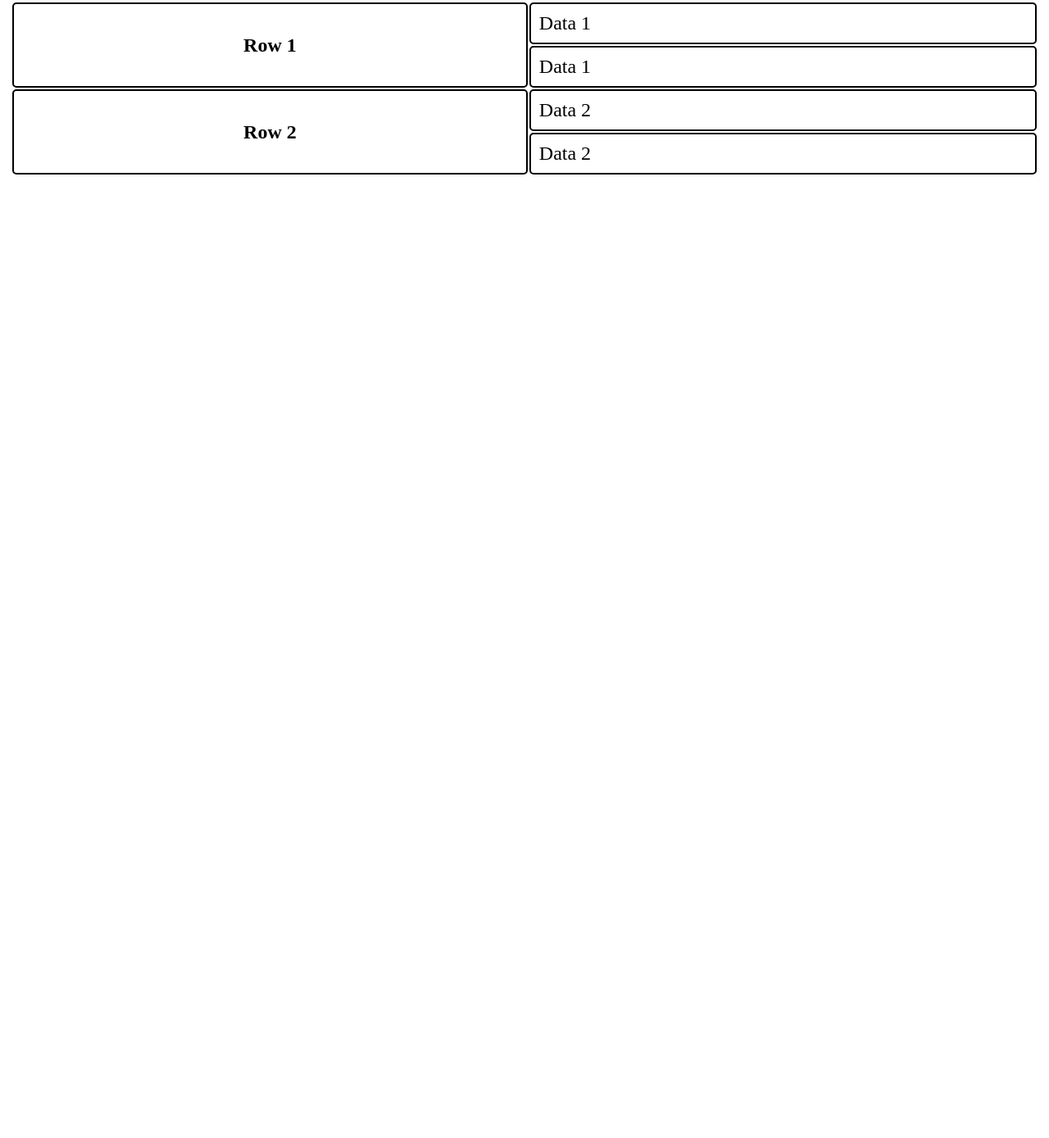
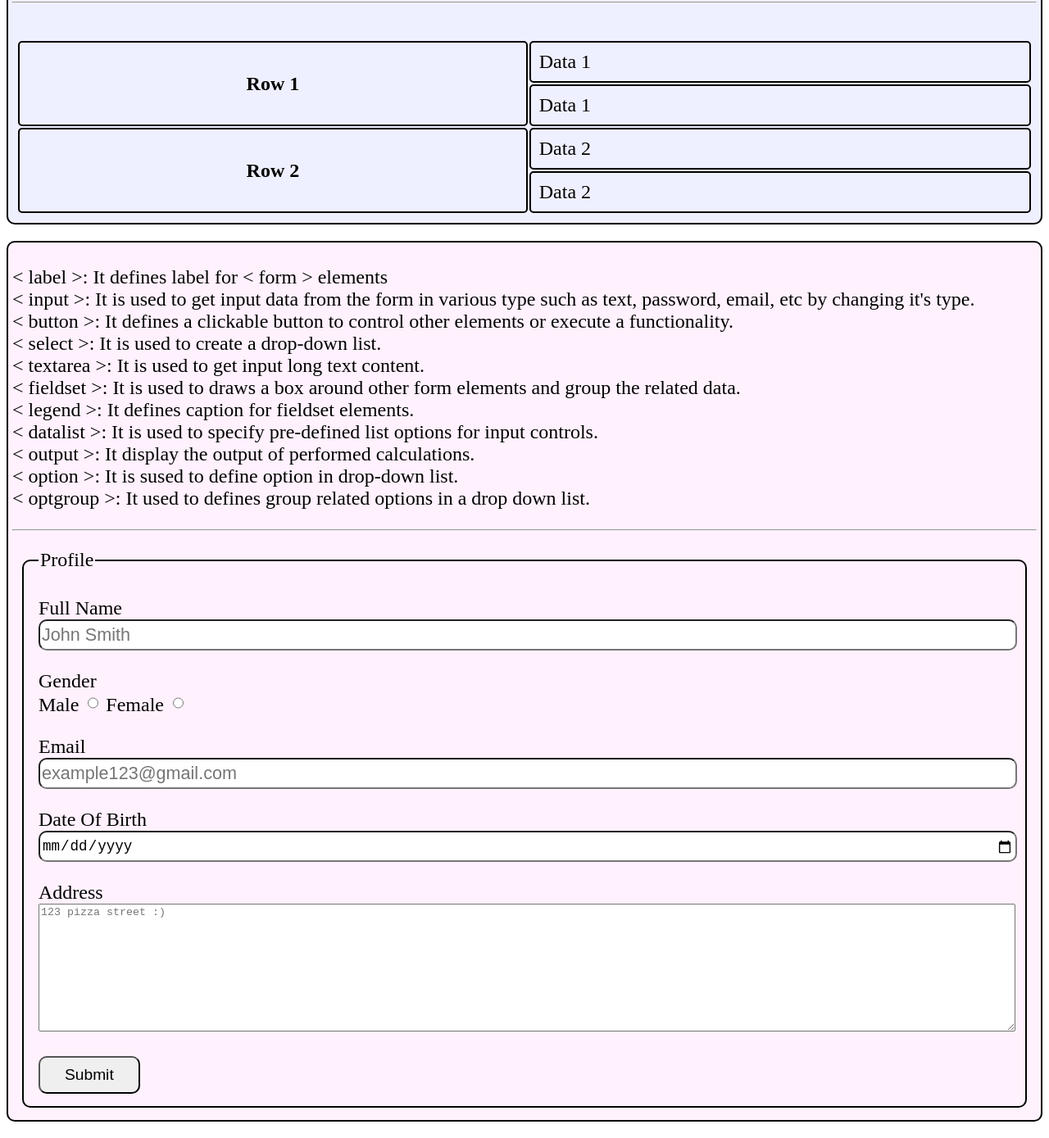
Before and after one commit to junaidsultanxyz/Full-Stack-Progress, a plain HTML site: page Day 4/index.html in a window 1280 px wide. Shown: the part 1355-2744 px from the top of the page at 82% size. Before the commit the page ends 1583 px from the top, so only its background shows below. Drawn offline with Linux system fonts and the light colour scheme.

Commit message:
day 4 end

```diff
--- a/Day 4/index.html
+++ b/Day 4/index.html
@@ -12,7 +12,7 @@
     <hr>
 
 <main>
-    <section id="lists">
+    <section id="lists-section">
 
         <p lang="en">
             <b> Lists </b> <br>
@@ -48,8 +48,6 @@
         </dl>
 
     </section>
-
-    <hr>
 
     <section id="tables-section">
         <b> Tables </b>
@@ -120,6 +118,53 @@
             </tr>
         </table>
     </section>
+
+    <section id="form-section">
+        <p>
+            < label >: It defines label for < form > elements
+            <br>< input >: It is used to get input data from the form in various type such as text, password, email, etc by changing it's type.
+            <br>< button >: It defines a clickable button to control other elements or execute a functionality.
+            <br>< select >: It is used to create a drop-down list.
+            <br>< textarea >: It is used to get input long text content.
+            <br>< fieldset >: It is used to draws a box around other form elements and group the related data.
+            <br>< legend >: It defines caption for fieldset elements.
+            <br>< datalist >: It is used to specify pre-defined list options for input controls.
+            <br>< output >: It display the output of performed calculations.
+            <br>< option >: It is sused to define option in drop-down list.
+            <br>< optgroup >: It used to defines group related options in a drop down list.
+        </p>
+
+        <hr>
+
+    <form>
+    <fieldset>
+        <legend> Profile </legend>
+
+        <p>
+            <label> Full Name </label> <input type="text" name="full-name" id="full-name" placeholder="John Smith">
+        </p>
+
+        <p> Gender <br>
+            <label> Male </label> <input type="radio" name="Gender" value="male" id="radio-button">
+            <label> Female </label> <input type="radio" name="Gender" value="female" id="radio-button">
+        </p>
+
+        <p> Email
+            <input type="email" name="Email" id="email-input" placeholder="example123@gmail.com">
+        </p>
+
+        <p> Date Of Birth
+            <input type="date" name="dob">
+        </p>
+
+        <p> Address <br>
+            <textarea name="address" rows="10" ="adress" placeholder="123 pizza street :)"></textarea>
+        </p>
+
+        <button type="submit"> Submit </button>
+    </fieldset>
+    </form>
+    </section>
 </main>
 
 </body>
--- a/Day 4/style.css
+++ b/Day 4/style.css
@@ -8,6 +8,24 @@ header{
 main{
     margin-top: 10px;
     font-size: 1.5em;
+}
+
+#lists-section, #tables-section, #form-section{
+    margin-block: 20px;
+    padding: 5px;
+    border: 2px solid black;
+    border-radius: 10px;
+}
+
+#lists-section{
+    background-color: rgb(252, 243, 255);
+}
+#tables-section{
+
+    background-color: rgb(239, 240, 255);
+}
+#form-section{
+    background-color: rgb(255, 241, 253);
 }
 
 ul{
@@ -49,3 +67,37 @@ td, th {
     border: 2px solid black;
     border-radius: 5px;
 }
+
+form{
+    padding: 10px;
+}
+
+fieldset{
+    border: 2px solid black;
+    border-radius: 10px;
+}
+
+textarea{
+    width: 100%;
+}
+
+input{
+    width: 100%;
+    height: 30px;
+    font-size: 0.9em;
+    padding: 2px;
+    border-radius: 10px;
+}
+
+#radio-button{
+    width: fit-content;
+    height: 20px;
+}
+
+button{
+    font-size: 0.8em;
+    padding-inline: 30px;
+    padding-block: 10px;
+    border-radius: 10px;
+    cursor: pointer;
+}
```
